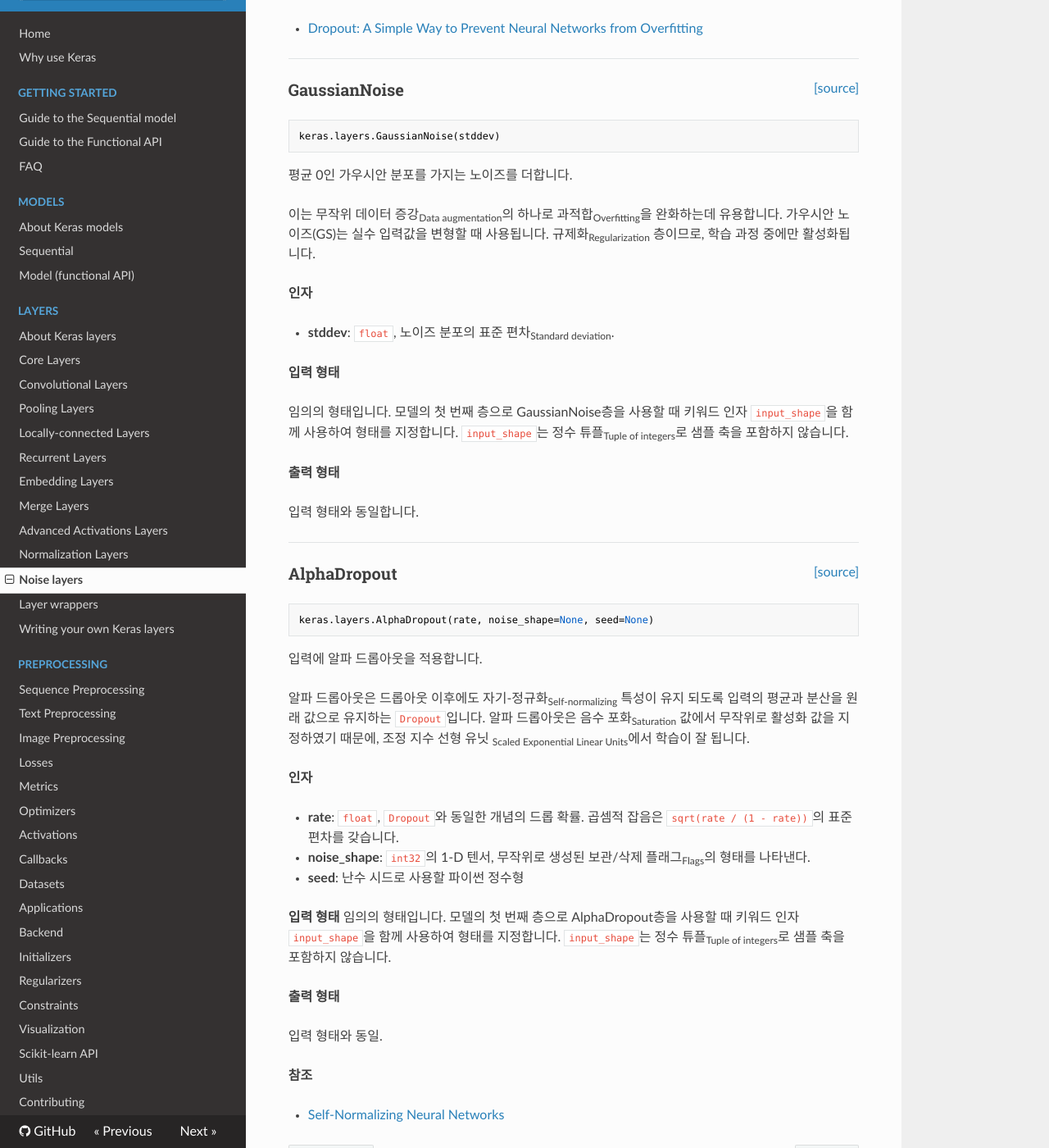
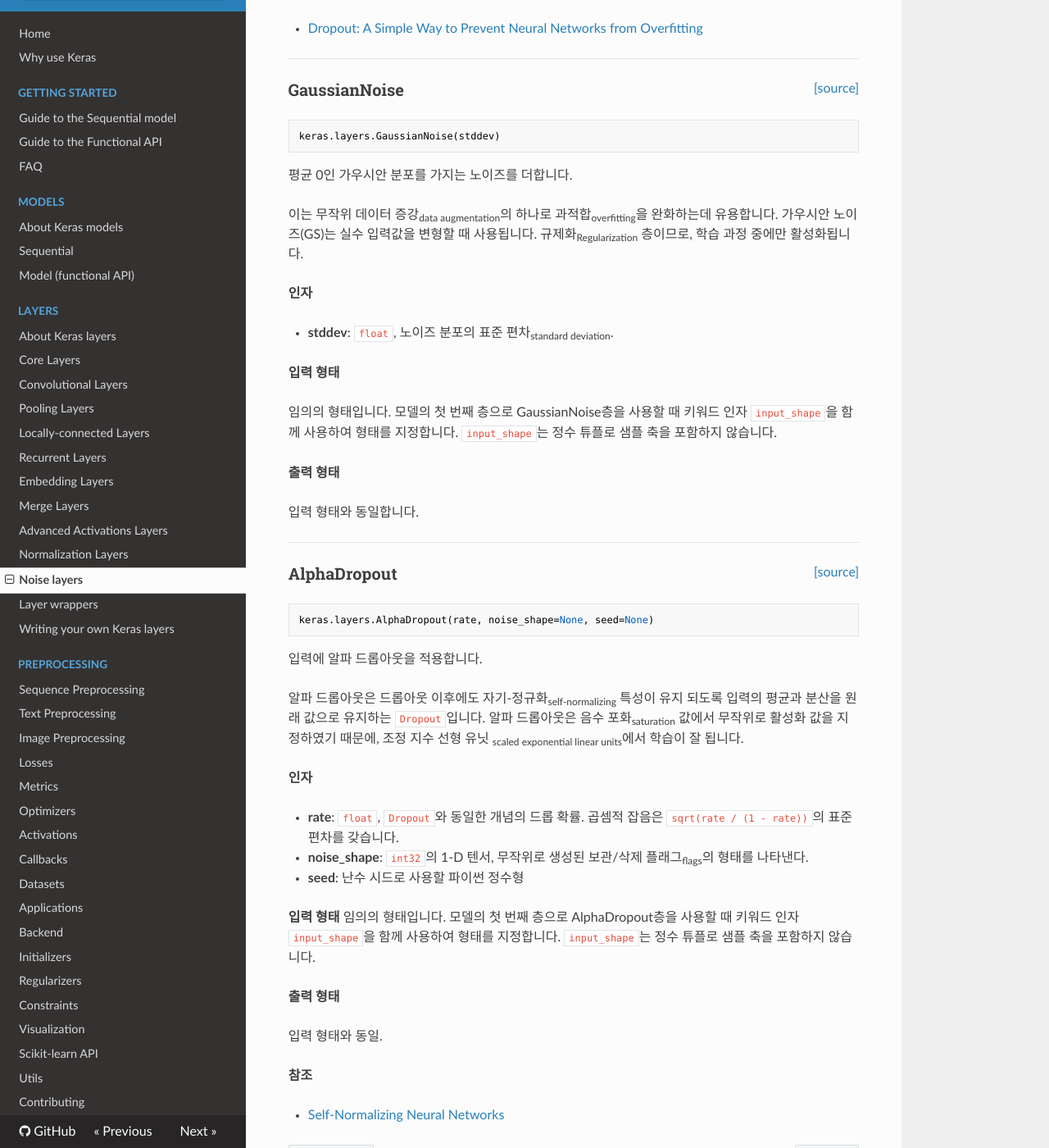
Before and after one commit to keras-team/keras-docs-ko, an MkDocs documentation site: the page built from sources/layers/noise.md, in a window 1280 px wide and 1400 px high, scrolled down 689 px. Shown: the whole window at 82% size. Built offline with MkDocs 1.6.1, drawn with Linux system fonts in a browser that asks for light colours; nearby versions of some CDN libraries; some of the changed text lies outside the part shown.

Commit message:
Retranslate noise_v5
아래첨자 소문자로 바꾸었습니다.

```diff
--- a/sources/layers/noise.md
+++ b/sources/layers/noise.md
@@ -19,7 +19,7 @@ __입력 형태__
 
 임의의 형태입니다. 모델의 첫 번째 층으로 GaussianDropout층을
 사용할 때 키워드 인자 `input_shape`을 함께 사용하여 형태를 지정합니다.
-`input_shape`는 정수 튜플<sub>Tuple of integers</sub>로 샘플 축을 포함하지 않습니다.
+`input_shape`는 정수 튜플<sub>tuple of integers</sub>로 샘플 축을 포함하지 않습니다.
 
 __출력 형태__
 
@@ -42,20 +42,20 @@ keras.layers.GaussianNoise(stddev)
 
 평균 0인 가우시안 분포를 가지는 노이즈를 더합니다.
 
-이는 무작위 데이터 증강<sub>Data augmentation</sub>의 하나로 과적합<sub>Overfitting</sub>을 완화하는데 유용합니다.
+이는 무작위 데이터 증강<sub>data augmentation</sub>의 하나로 과적합<sub>overfitting</sub>을 완화하는데 유용합니다.
 가우시안 노이즈(GS)는 실수 입력값을 변형할 때 사용됩니다.
 규제화<sub>Regularization</sub> 층이므로, 학습 과정 중에만 활성화됩니다.
 
 __인자__
 
-- __stddev__: `float`, 노이즈 분포의 표준 편차<sub>Standard deviation</sub>.
+- __stddev__: `float`, 노이즈 분포의 표준 편차<sub>standard deviation</sub>.
 
 
 __입력 형태__
 
 임의의 형태입니다. 모델의 첫 번째 층으로 GaussianNoise층을
 사용할 때 키워드 인자 `input_shape`을 함께 사용하여 형태를 지정합니다.
-`input_shape`는 정수 튜플<sub>Tuple of integers</sub>로 샘플 축을 포함하지 않습니다.
+`input_shape`는 정수 튜플로 샘플 축을 포함하지 않습니다.
 
 __출력 형태__
 
@@ -74,8 +74,8 @@ keras.layers.AlphaDropout(rate, noise_shape=None, seed=None)
 
 입력에 알파 드롭아웃을 적용합니다.
 
-알파 드롭아웃은 드롭아웃 이후에도 자기-정규화<sub>Self-normalizing</sub> 특성이 유지                       되도록 입력의 평균과 분산을 원래 값으로 유지하는 `Dropout`입니다.                                알파 드롭아웃은 음수 포화<sub>Saturation</sub> 값에서 무작위로 활성화 값을 지정하였기 때문에,
-조정 지수 선형 유닛 <sub>Scaled Exponential Linear Units</sub>에서 학습이 잘 됩니다.
+알파 드롭아웃은 드롭아웃 이후에도 자기-정규화<sub>self-normalizing</sub> 특성이 유지                       되도록 입력의 평균과 분산을 원래 값으로 유지하는 `Dropout`입니다.                                알파 드롭아웃은 음수 포화<sub>saturation</sub> 값에서 무작위로 활성화 값을 지정하였기 때문에,
+조정 지수 선형 유닛 <sub>scaled exponential linear units</sub>에서 학습이 잘 됩니다.
 
 
 
@@ -84,14 +84,14 @@ __인자__
 - __rate__: `float`, `Dropout`와 동일한 개념의 드롭 확률.
     곱셈적 잡음은 `sqrt(rate / (1 - rate))`의 표준편차를 갖습니다.
 
-- __noise_shape__:  `int32`의 1-D 텐서, 무작위로 생성된 보관/삭제 플래그<sub>Flags</sub>의 형태를 나타낸다.
+- __noise_shape__:  `int32`의 1-D 텐서, 무작위로 생성된 보관/삭제 플래그<sub>flags</sub>의 형태를 나타낸다.
 
 - __seed__: 난수 시드로 사용할 파이썬 정수형
 
 __입력 형태__
 임의의 형태입니다. 모델의 첫 번째 층으로 AlphaDropout층을
 사용할 때 키워드 인자 `input_shape`을 함께 사용하여 형태를 지정합니다.
-`input_shape`는 정수 튜플<sub>Tuple of integers</sub>로 샘플 축을 포함하지 않습니다.
+`input_shape`는 정수 튜플로 샘플 축을 포함하지 않습니다.
 
 __출력 형태__
 
```
